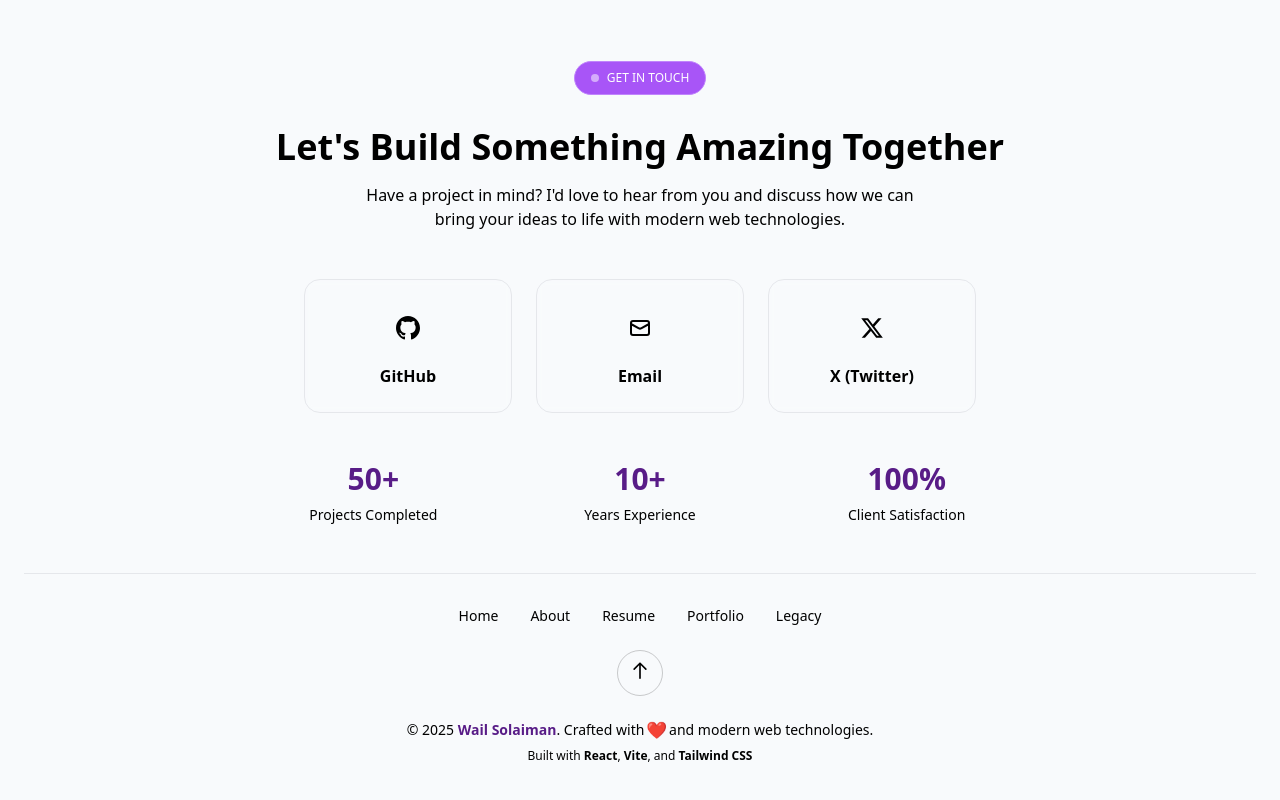
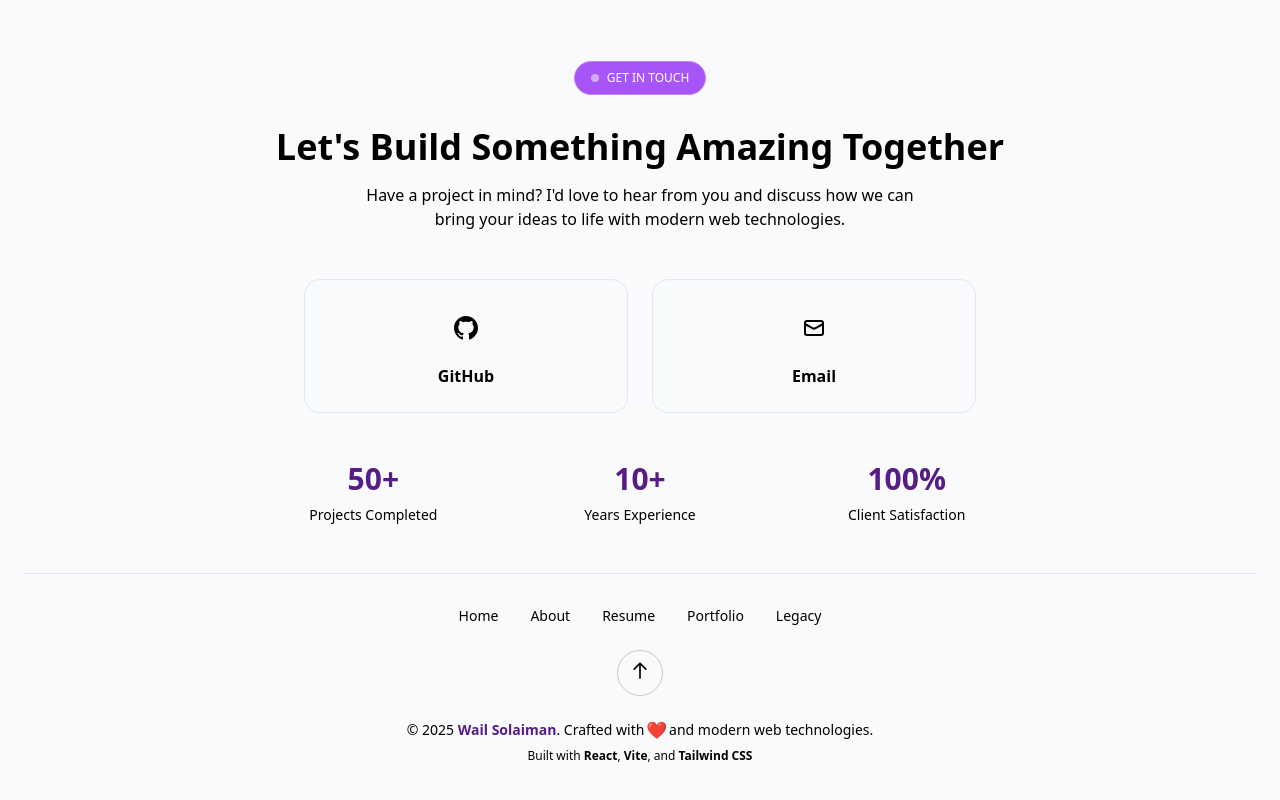
Before and after one commit to WailSolaiman/personal-website, a React (Vite) app: page / in a window 1280 px wide. Shown: the part 9440-10240 px from the top of the page. Built offline with nearby package versions, Linux system fonts and the light colour scheme.

Commit message:
Remove Twitter from footer social links, center remaining items; hide scroll indicator on mobile

```diff
--- a/src/components/footer/SocialLinksGrid.jsx
+++ b/src/components/footer/SocialLinksGrid.jsx
@@ -30,20 +30,11 @@ function SocialLinksGrid() {
         </svg>
       ),
     },
-    {
-      name: "X (Twitter)",
-      url: "https://x.com/wailsolaiman",
-      icon: (
-        <svg className="w-6 h-6" fill="currentColor" viewBox="0 0 24 24">
-          <path d="M18.244 2.25h3.308l-7.227 8.26 8.502 11.24H16.17l-5.214-6.817L4.99 21.75H1.68l7.73-8.835L1.254 2.25H8.08l4.713 6.231zm-1.161 17.52h1.833L7.084 4.126H5.117z" />
-        </svg>
-      ),
-    },
   ]
 
   return (
     <motion.div
-      className="grid grid-cols-3 gap-6 mb-12 max-w-2xl mx-auto"
+      className="grid grid-cols-2 justify-center gap-6 mb-12 max-w-2xl mx-auto"
       initial={{ opacity: 0, y: 30 }}
       whileInView={{ opacity: 1, y: 0 }}
       transition={{ duration: 0.6, delay: 0.2 }}
--- a/src/components/hero/ScrollIndicator.jsx
+++ b/src/components/hero/ScrollIndicator.jsx
@@ -6,7 +6,7 @@ function ScrollIndicator() {
 
   return (
     <motion.div
-      className="absolute bottom-8 left-1/2 transform -translate-x-1/2"
+      className="absolute bottom-8 left-1/2 transform -translate-x-1/2 hidden md:block"
       initial={{ opacity: 0 }}
       animate={{ opacity: 1 }}
       transition={{ delay: 1.2, duration: 1 }}
```
